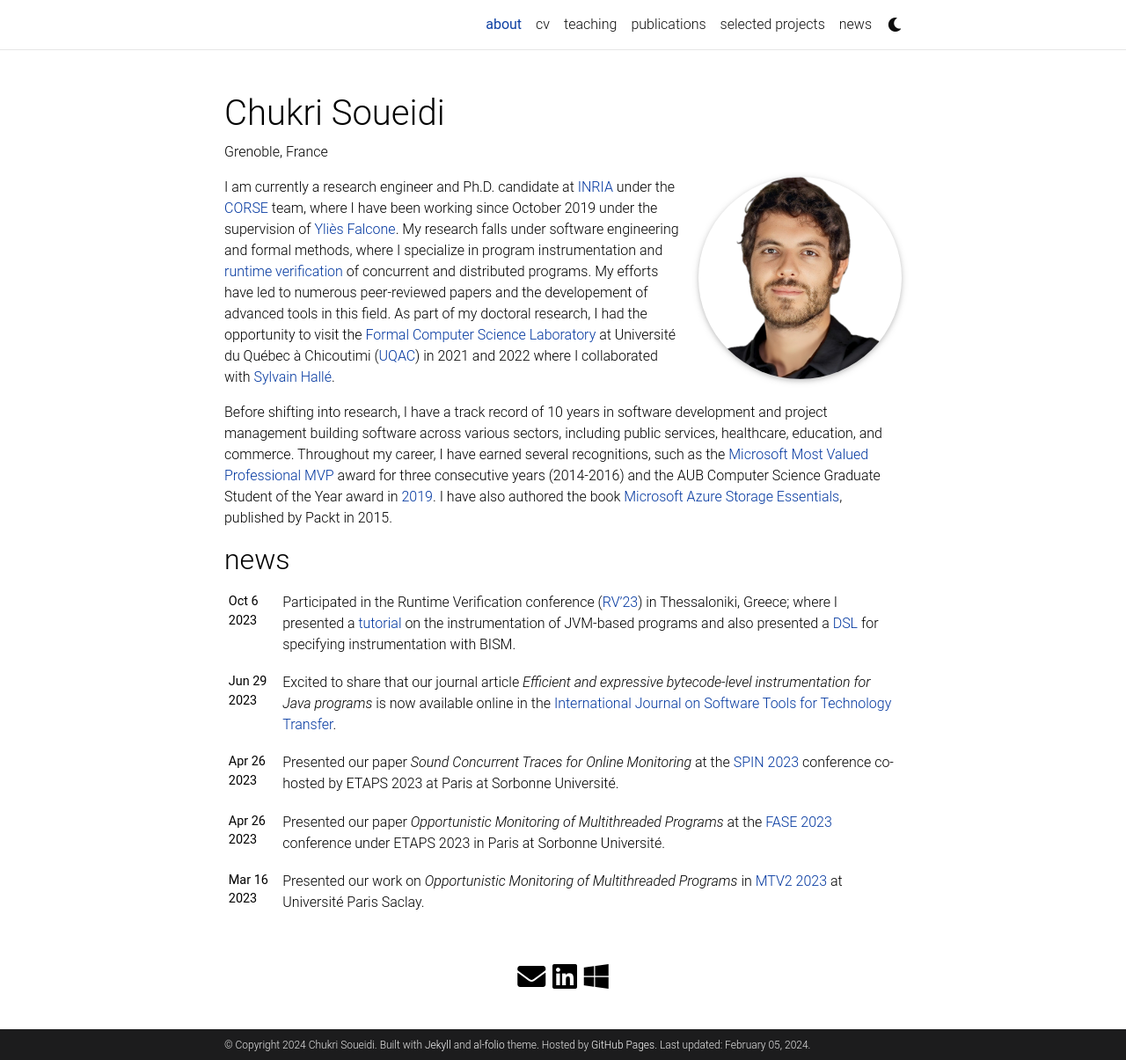
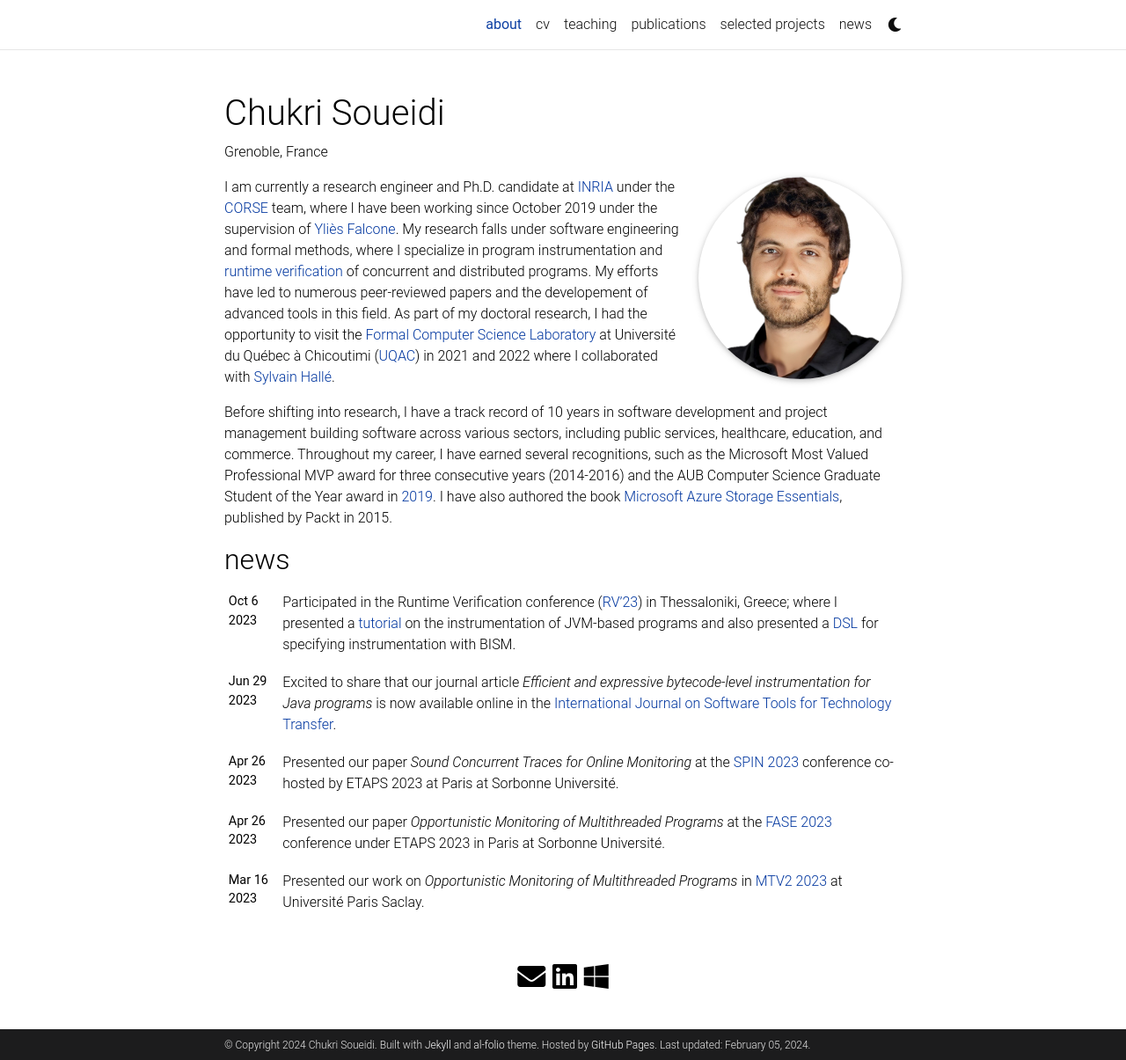
Before and after one commit to csoueidi/csoueidi, a Jekyll site: the page built from _pages/about.md, in a window 1280 px wide and 1205 px high. Shown: the whole window at 88% size. Built offline with Jekyll 4.4.1, drawn with Linux system fonts in a browser that asks for light colours; full-size pictures stand in for the smaller copies a plugin makes; some web fonts are replaced; comment, search, counter and statistics services are not loaded; a style sheet for code colours, icons or effects is not loaded; some of the changed lines change nothing that is shown.

Commit message:
changed bio and pubs

```diff
--- a/_pages/about.md
+++ b/_pages/about.md
@@ -22,4 +22,4 @@ pdf1: lettercmps.pdf
 I am currently a research engineer and Ph.D. candidate at [INRIA](http://inria.fr) under the [CORSE](https://team.inria.fr/corse/) team, where I have been working since October 2019 under the supervision of [Yliès Falcone](https://www.ylies.fr). My research falls under software engineering and formal methods, where I specialize in program instrumentation and [runtime verification](https://en.wikipedia.org/wiki/Runtime_verification) of concurrent and distributed programs. My efforts have led to numerous peer-reviewed papers and the developement of advanced tools in this field. As part of my doctoral research, I had the opportunity to visit the [Formal Computer Science Laboratory](https://liflab.ca) at Université du Québec à Chicoutimi ([UQAC](https://www.uqac.ca)) in 2021 and 2022 where I collaborated with [Sylvain Hallé](https://leduotang.ca/sylvain/).
 
 
-Before shifting into research, I have a track record of 10 years in software development and project management building software across various sectors, including public services, healthcare, education, and commerce. Throughout my career, I have earned several recognitions, such as the [Microsoft Most Valued Professional MVP](http://mvp.microsoft.com/en-us/PublicProfile/5000832) award for three consecutive years (2014-2016) and the AUB Computer Science Graduate Student of the Year award in  <a href="{{ page.pdf1 | prepend: 'assets/pdf/' | relative_url}}" target="_blank" rel="noopener noreferrer" >2019</a>. I have also authored the book [Microsoft Azure Storage Essentials](https://www.packtpub.com/product/microsoft-azure-storage-essentials/9781784396237), published by Packt in 2015.
+Before shifting into research, I have a track record of 10 years in software development and project management building software across various sectors, including public services, healthcare, education, and commerce. Throughout my career, I have earned several recognitions, such as the Microsoft Most Valued Professional MVP award for three consecutive years (2014-2016) and the AUB Computer Science Graduate Student of the Year award in  <a href="{{ page.pdf1 | prepend: 'assets/pdf/' | relative_url}}" target="_blank" rel="noopener noreferrer" >2019</a>. I have also authored the book [Microsoft Azure Storage Essentials](https://www.packtpub.com/product/microsoft-azure-storage-essentials/9781784396237), published by Packt in 2015.
```
